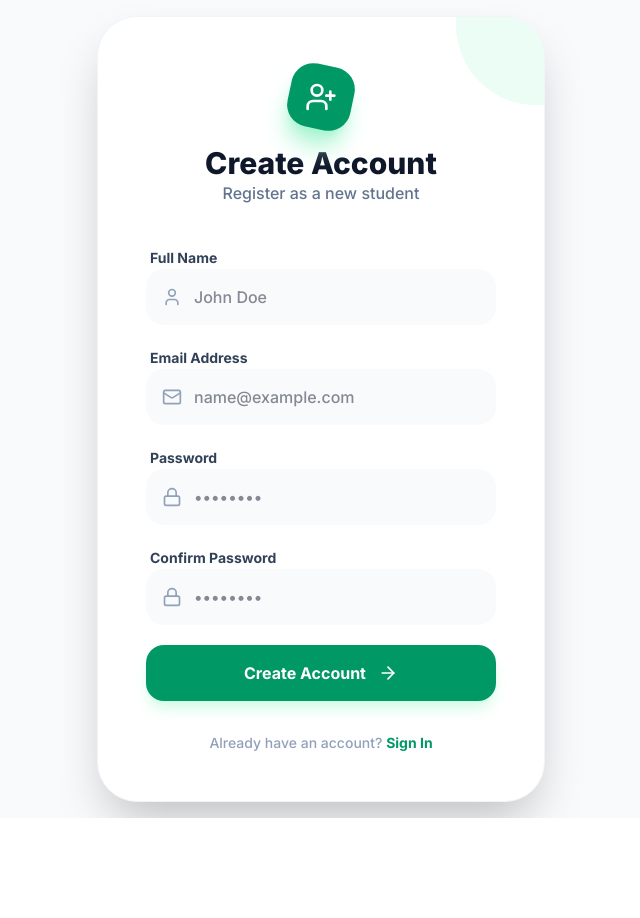
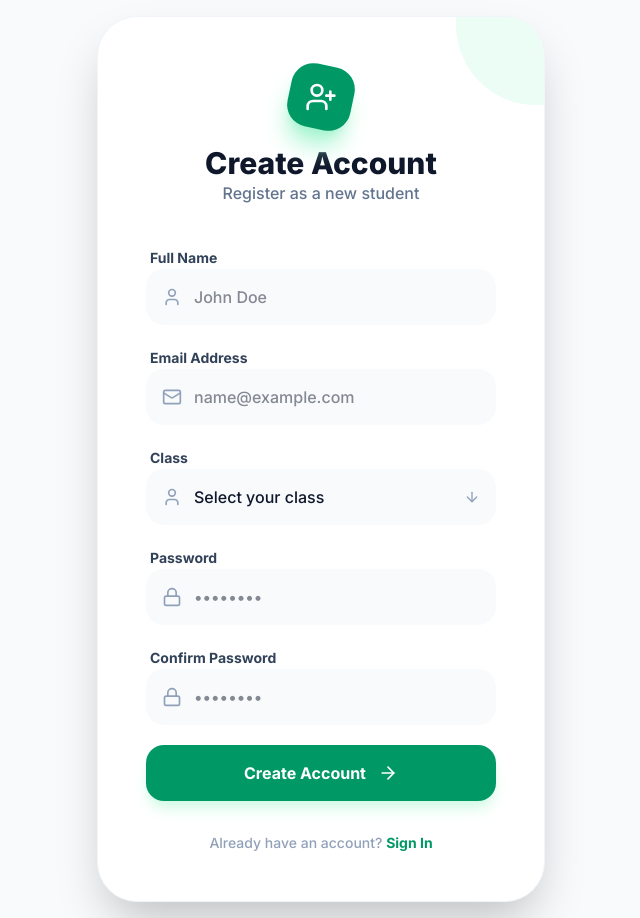
Before and after one commit to RollyPdev/student-tracking-system, a Next.js app: page /auth/signup in a window 1280 px wide. Shown: the whole page, without its empty margins (319-959 px from the left). Before the commit the page ends 818 px from the top, so only its background shows below. Built offline with nearby package versions, Linux system fonts and the light colour scheme.

Commit message:
feat: add student class selection to registration and update schema

```diff
--- a/app/api/auth/register/route.ts
+++ b/app/api/auth/register/route.ts
@@ -4,10 +4,10 @@ import bcrypt from "bcrypt";
 
 export async function POST(req: NextRequest) {
     try {
-        const { name, email, password } = await req.json();
+        const { name, email, password, studentClass } = await req.json();
 
         // Validation
-        if (!name || !email || !password) {
+        if (!name || !email || !password || !studentClass) {
             return NextResponse.json(
                 { error: "All fields are required" },
                 { status: 400 }
@@ -43,7 +43,8 @@ export async function POST(req: NextRequest) {
                 email,
                 password: hashedPassword,
                 role: "STUDENT",
-            },
+                studentClass,
+            } as any,
         });
 
         // Create student profile
--- a/app/auth/signup/page.tsx
+++ b/app/auth/signup/page.tsx
@@ -10,6 +10,7 @@ export default function SignUp() {
     const [email, setEmail] = useState("");
     const [password, setPassword] = useState("");
     const [confirmPassword, setConfirmPassword] = useState("");
+    const [studentClass, setStudentClass] = useState("");
     const [error, setError] = useState("");
     const [loading, setLoading] = useState(false);
     const router = useRouter();
@@ -20,7 +21,7 @@ export default function SignUp() {
         setError("");
 
         // Validation
-        if (!fullName || !email || !password) {
+        if (!fullName || !email || !password || !studentClass) {
             setError("All fields are required");
             setLoading(false);
             return;
@@ -46,6 +47,7 @@ export default function SignUp() {
                     name: fullName,
                     email,
                     password,
+                    studentClass,
                 }),
             });
 
@@ -115,6 +117,28 @@ export default function SignUp() {
                             </div>
 
                             <div className="space-y-2">
+                                <label className="text-sm font-bold text-slate-700 ml-1">Class</label>
+                                <div className="relative">
+                                    <div className="absolute left-4 top-1/2 -translate-y-1/2 h-5 w-5 text-slate-400 pointer-events-none">
+                                        <User className="h-5 w-5" />
+                                    </div>
+                                    <select
+                                        value={studentClass}
+                                        onChange={(e) => setStudentClass(e.target.value)}
+                                        className="w-full pl-12 pr-4 py-4 bg-slate-50 border-none rounded-2xl focus:ring-2 focus:ring-emerald-500 transition-all text-slate-900 font-medium appearance-none"
+                                        required
+                                    >
+                                        <option value="" disabled>Select your class</option>
+                                        <option value="Board Exam Takers for Criminologist">Board Exam Takers for Criminologist</option>
+                                        <option value="Student">Student</option>
+                                    </select>
+                                    <div className="absolute right-4 top-1/2 -translate-y-1/2 pointer-events-none text-slate-400">
+                                        <ArrowRight className="h-4 w-4 rotate-90" />
+                                    </div>
+                                </div>
+                            </div>
+
+                            <div className="space-y-2">
                                 <label className="text-sm font-bold text-slate-700 ml-1">Password</label>
                                 <div className="relative">
                                     <Lock className="absolute left-4 top-1/2 -translate-y-1/2 h-5 w-5 text-slate-400" />
--- a/lib/auth.ts
+++ b/lib/auth.ts
@@ -46,6 +46,7 @@ export const authOptions: NextAuthOptions = {
                     email: user.email,
                     name: user.name,
                     role: user.role,
+                    studentClass: (user as any).studentClass,
                 };
             },
         }),
@@ -55,6 +56,7 @@ export const authOptions: NextAuthOptions = {
             if (user) {
                 token.role = user.role;
                 token.id = user.id;
+                token.studentClass = user.studentClass;
             }
             return token;
         },
@@ -62,6 +64,7 @@ export const authOptions: NextAuthOptions = {
             if (session.user) {
                 session.user.role = token.role;
                 session.user.id = token.id as string;
+                session.user.studentClass = token.studentClass;
             }
             return session;
         },
--- a/types/next-auth.d.ts
+++ b/types/next-auth.d.ts
@@ -4,6 +4,7 @@ import "next-auth";
 declare module "next-auth" {
     interface User {
         role: Role;
+        studentClass?: string | null;
     }
 
     interface Session {
@@ -13,6 +14,7 @@ declare module "next-auth" {
             email?: string | null;
             image?: string | null;
             role: Role;
+            studentClass?: string | null;
         };
     }
 }
@@ -21,5 +23,6 @@ declare module "next-auth/jwt" {
     interface JWT {
         role: Role;
         id: string;
+        studentClass?: string | null;
     }
 }
```
Also changed, not shown: 1 other file (tests, documents, lock files or other folders).
